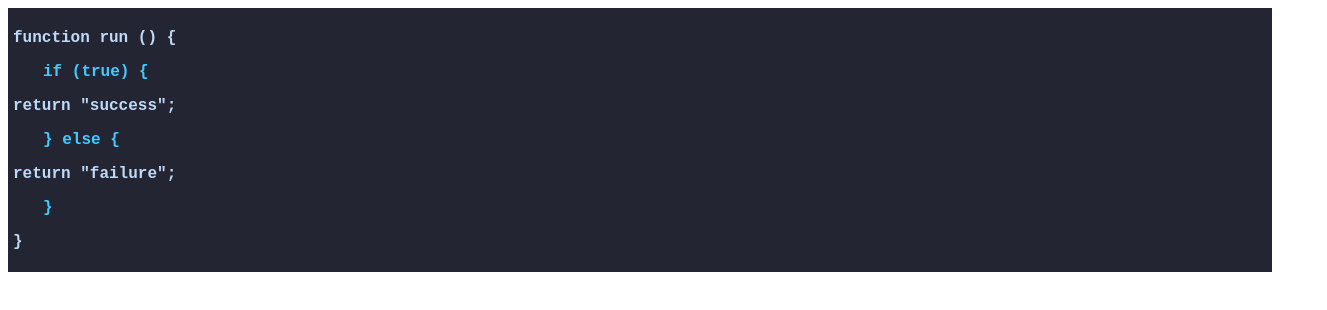
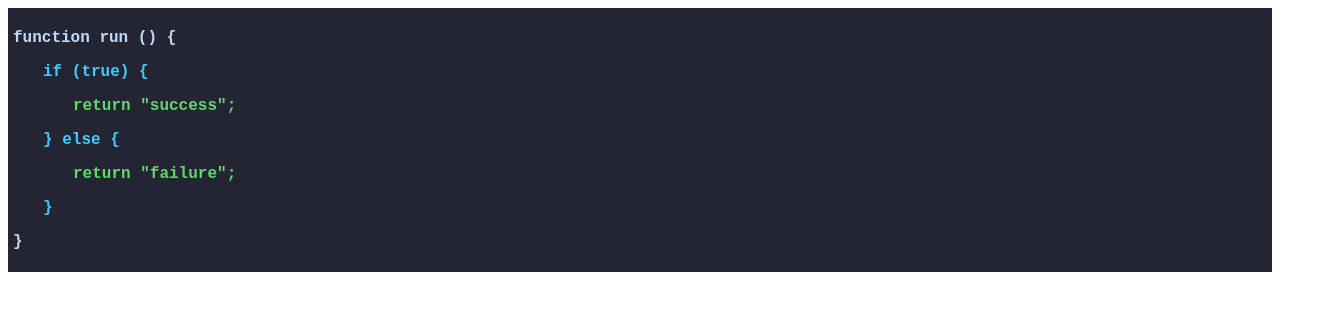
Before and after one commit to emilia-m26/html-css-js-practice, a plain HTML site: page likecode.html in a window 1280 px wide. Shown: the whole page, 1327 px wide, since content can reach past the window. Drawn offline with Linux system fonts and the light colour scheme.

Commit message:
secondindent styling added and relative position use

```diff
--- a/likecode.css
+++ b/likecode.css
@@ -11,3 +11,9 @@
     left: 30px;
     color: #43cbff
 }
+
+.secondIndent {
+    position: relative;
+    left: 60px;
+    color: #62d76b;
+}
```
